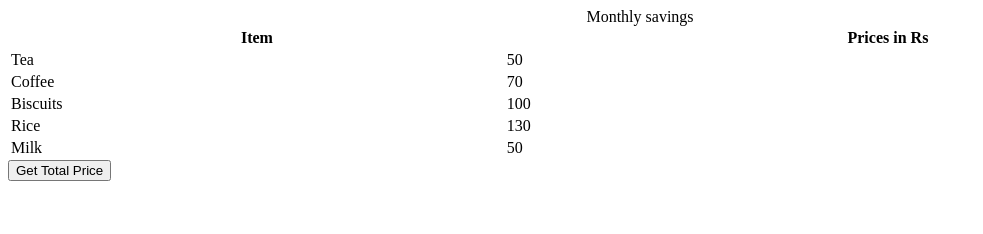
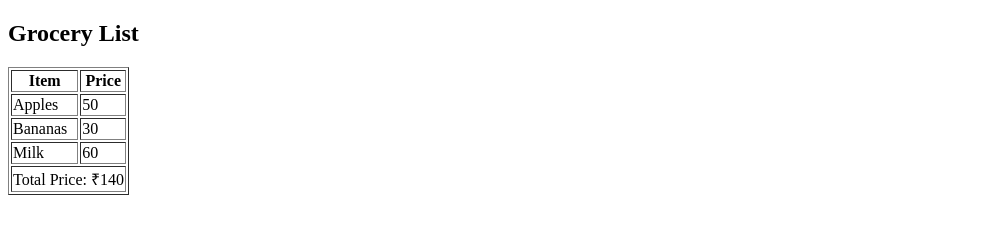
Before and after one commit to acciojob/grofers-checkout-shahids444, a website: page main.html in a window 1280 px wide. Shown: the whole page, without its empty margins (0-983 px from the left). Drawn offline with Linux system fonts and the light colour scheme.

Commit message:
created a submission

```diff
--- a/main.html
+++ b/main.html
@@ -1,45 +1,52 @@
 <!DOCTYPE html>
-
 <html>
-
 <head>
-	<link rel="stylesheet" href="styles.css">
+  <title>Grofers Checkout</title>
 </head>
-
 <body>
-    <!-- the entire body must be written by student -->
-    <table style="width: 100%">
-    <caption>
-      Monthly savings
-    </caption>
+  <h2>Grocery List</h2>
+  <table id="groceryTable" border="1">
     <tr>
-      <th>Item</th>
-      <th>Prices in Rs</th>
+      <th class="item">Item</th>
+      <th class="prices">Price</th>
     </tr>
     <tr>
-      <td class="item">Tea</td>
-      <td class="price">50</td>
+      <td class="item">Apples</td>
+      <td class="prices">50</td>
     </tr>
     <tr>
-      <td class="item">Coffee</td>
-      <td class="price">70</td>
-    </tr>
-    <tr>
-      <td class="item">Biscuits</td>
-      <td class="price">100</td>
-    </tr>
-    <tr>
-      <td class="item">Rice</td>
-      <td class="price">130</td>
+      <td class="item">Bananas</td>
+      <td class="prices">30</td>
     </tr>
     <tr>
       <td class="item">Milk</td>
-      <td class="price">50</td>
+      <td class="prices">60</td>
     </tr>
   </table>
-    <script type="text/javascript" src="./script.js">
-</script>
 
+  <script>
+    function calculateTotal() {
+      const prices = document.querySelectorAll(".prices");
+      let sum = 0;
+
+      // Start from index 1 to skip the header
+      for (let i = 1; i < prices.length; i++) {
+        sum += parseFloat(prices[i].textContent);
+      }
+
+      // Create a new row
+      const table = document.getElementById("groceryTable");
+      const newRow = document.createElement("tr");
+      const cell = document.createElement("td");
+      cell.colSpan = 2;
+      cell.textContent = "Total Price: ₹" + sum;
+
+      newRow.appendChild(cell);
+      table.appendChild(newRow);
+    }
+
+    // Call the function after DOM is loaded
+    window.onload = calculateTotal;
+  </script>
 </body>
-
 </html>
--- a/script.js
+++ /dev/null
@@ -1,10 +0,0 @@
-const getSumBtn = document.createElement("button");
-getSumBtn.append("Get Total Price");
-document.body.appendChild(getSumBtn);
-
-const getSum = () => {
-//Add your code here
-
-};
-
-getSumBtn.addEventListener("click", getSum);
```
